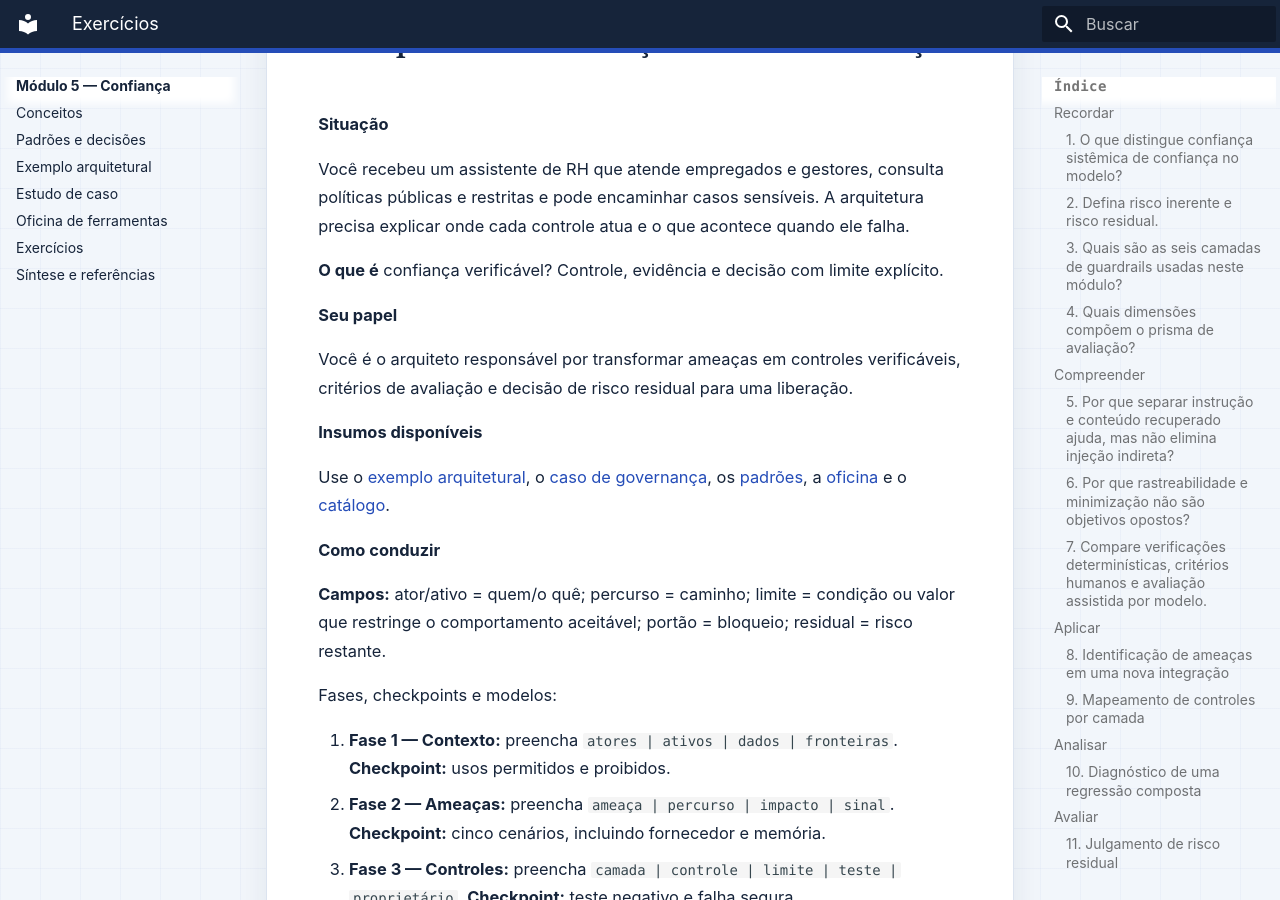
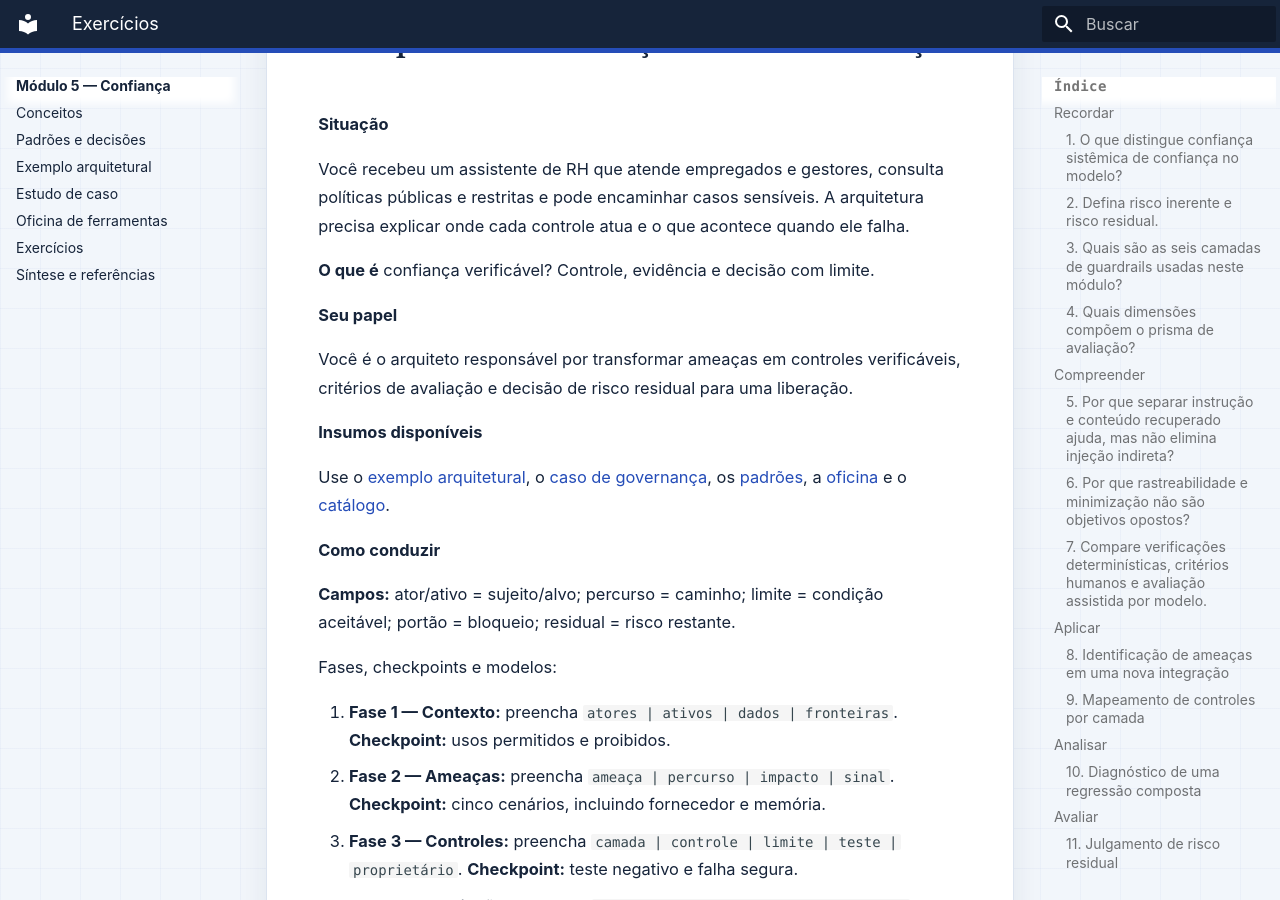
Before and after one commit to aulas-marco/arquitetura-solucoes-ia-generativa, an MkDocs documentation site: the page built from docs/modulo-5-confianca/exercicios.md, in a window 1280 px wide and 900 px high, scrolled down 7412 px. Built offline with MkDocs 1.6.1 and Material for MkDocs 9.7.7, drawn with Linux system fonts in a browser that asks for light colours.

Commit message:
docs: keep capstone modules within word budgets

```diff
--- a/docs/modulo-5-confianca/exercicios.md
+++ b/docs/modulo-5-confianca/exercicios.md
@@ -247,7 +247,7 @@ Confira amostra, autoridade, expiração e gatilho; não confunda “não observ
 
 Você recebeu um assistente de RH que atende empregados e gestores, consulta políticas públicas e restritas e pode encaminhar casos sensíveis. A arquitetura precisa explicar onde cada controle atua e o que acontece quando ele falha.
 
-**O que é** confiança verificável? Controle, evidência e decisão com limite explícito.
+**O que é** confiança verificável? Controle, evidência e decisão com limite.
 
 **Seu papel**
 
@@ -259,7 +259,7 @@ Use o [exemplo arquitetural](exemplo-arquitetural.md), o [caso de governança](e
 
 **Como conduzir**
 
-**Campos:** ator/ativo = quem/o quê; percurso = caminho; limite = condição ou valor que restringe o comportamento aceitável; portão = bloqueio; residual = risco restante.
+**Campos:** ator/ativo = sujeito/alvo; percurso = caminho; limite = condição aceitável; portão = bloqueio; residual = risco restante.
 
 Fases, checkpoints e modelos:
 
```
Also changed, not shown: docs/modulo-6-operacao/exercicios.md (+2 -2 lines).
